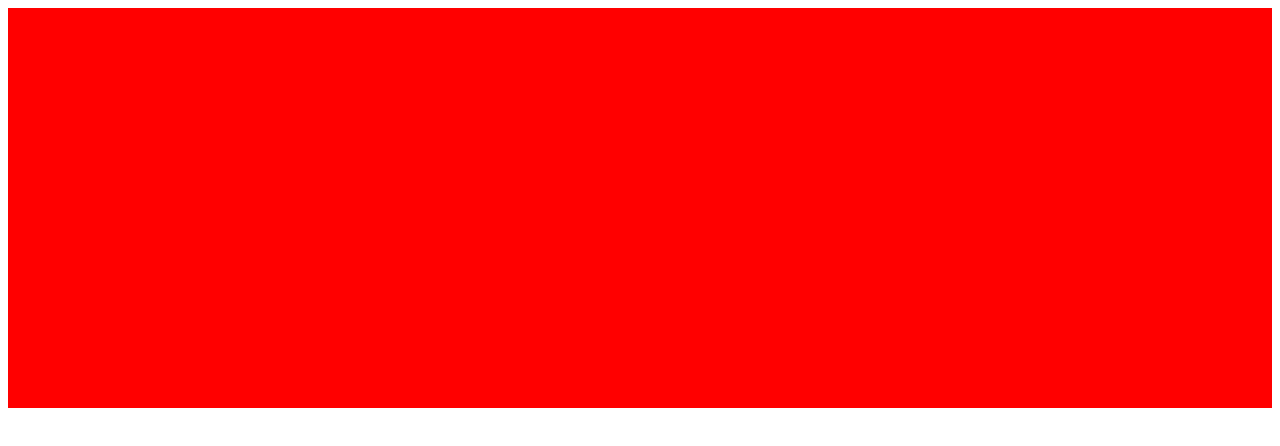
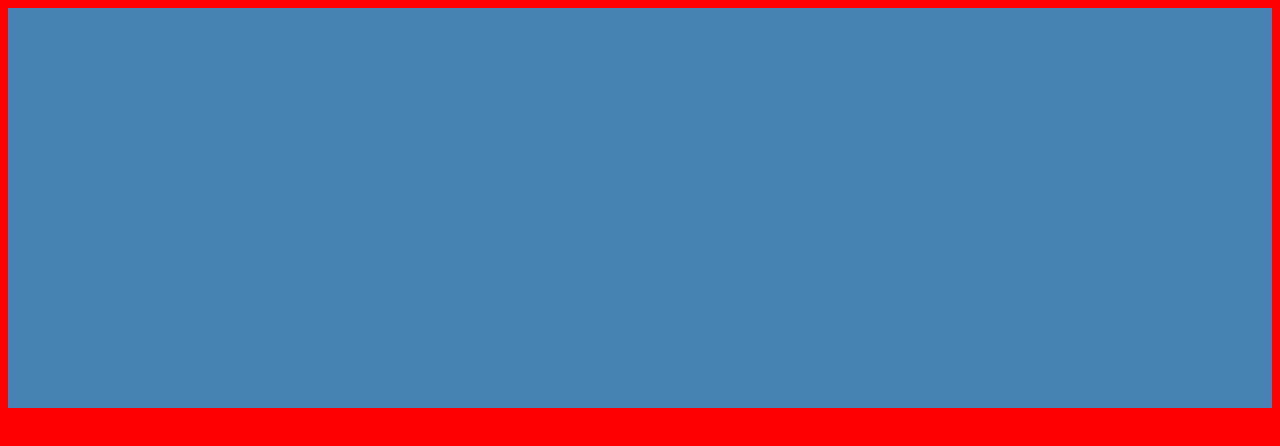
Before and after one commit to Atanu0341/Sass, a plain HTML site: page 1.Variables/index.html in a window 1280 px wide. Drawn offline with Linux system fonts and the light colour scheme.

Commit message:
changes in color

```diff
--- a/1.Variables/style.scss
+++ b/1.Variables/style.scss
@@ -1,10 +1,11 @@
 $redColor:red;
+$steelblueColor:steelblue;
 
 body{
-    // background-color: $redColor;
+    background-color: $redColor;
 }
 
 header{
     height: 50vh;
-    background: $redColor;
+    background: $steelblueColor;
 }
```
Also changed, not shown: 1.Variables/style.css, 1 other file.
